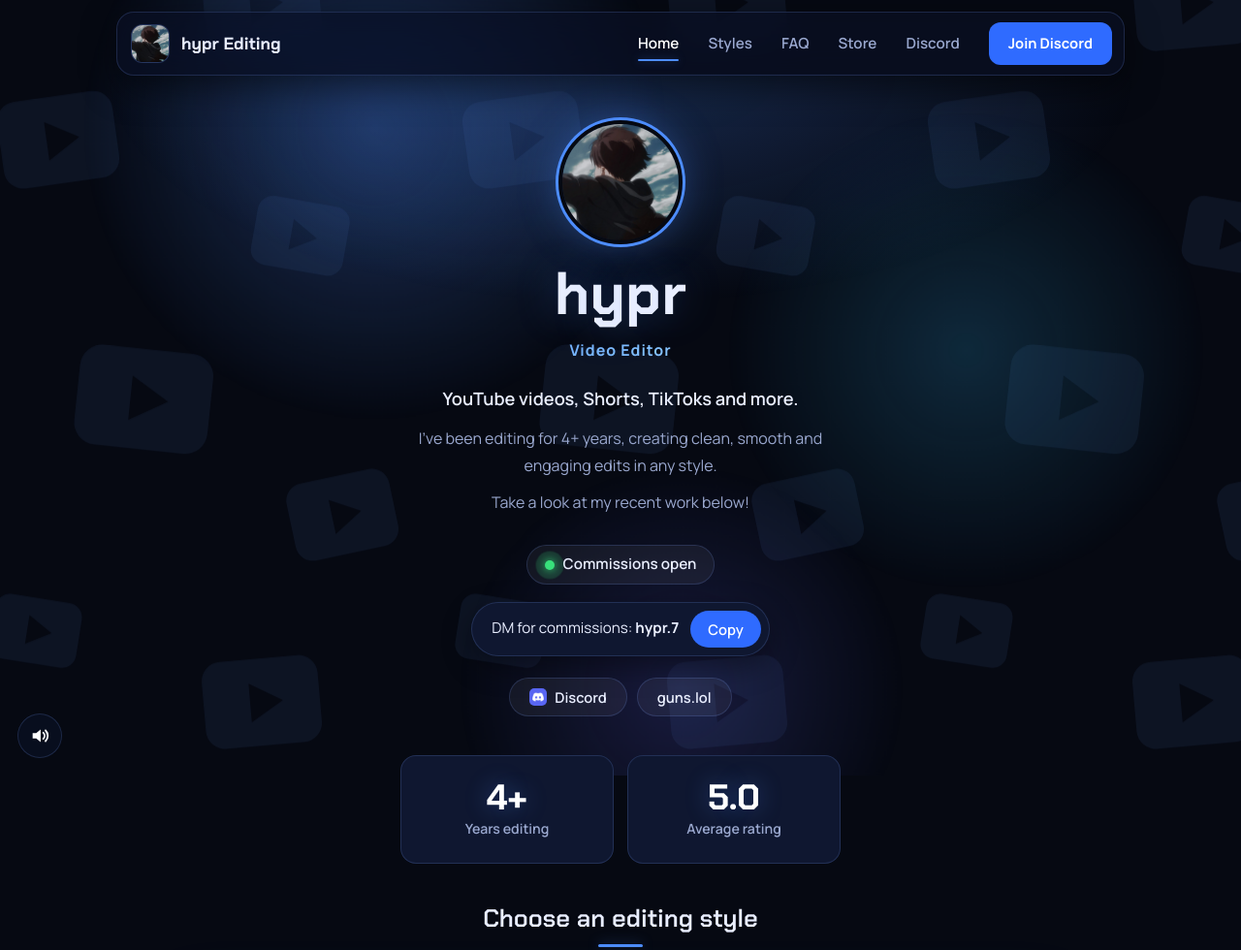
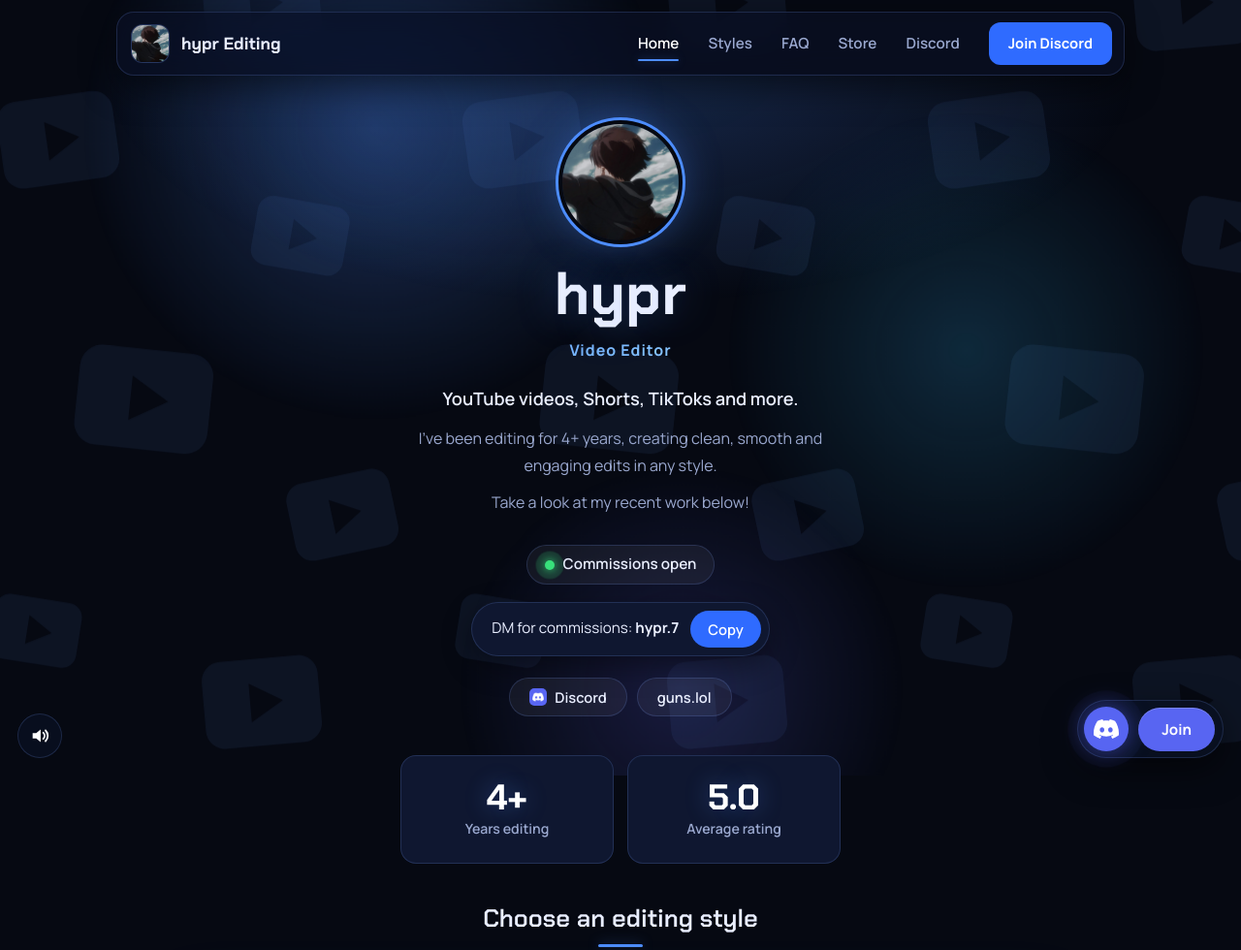
Before and after one commit to hyprr41/hyprr41.github.io, a plain HTML site: page index.html in a window 1280 px wide. Shown: the top 980 px of the page at 97% size. Drawn offline with Linux system fonts and the light colour scheme.

Commit message:
Update index.html

```diff
--- a/index.html
+++ b/index.html
@@ -1382,5 +1382,27 @@ route(true);
 })();
 </script>
 <script src="sfx.js"></script>
+   <style>
+.totop{bottom:86px}
+.dc-fab{position:fixed;right:18px;bottom:18px;z-index:66;display:flex;align-items:center;gap:10px;padding:6px;border-radius:999px;background:rgba(10,16,34,.88);border:1px solid var(--line);-webkit-backdrop-filter:blur(14px);backdrop-filter:blur(14px);box-shadow:0 12px 34px rgba(0,0,0,.5);opacity:0;translate:0 24px;animation:dcIn .8s var(--ease) 1.2s forwards;transition:box-shadow .3s ease,border-color .3s ease}
+.dc-fab:hover{border-color:#5865f2;box-shadow:0 14px 40px rgba(0,0,0,.55),0 0 30px rgba(88,101,242,.4)}
+@keyframes dcIn{to{opacity:1;translate:0 0}}
+.dc-logo{position:relative;isolation:isolate;flex:none;width:46px;height:46px;border-radius:50%;display:grid;place-items:center;background:#5865f2;color:#fff;box-shadow:0 0 22px rgba(88,101,242,.55);transition:transform .45s var(--spring)}
+.dc-logo:hover{transform:rotate(-10deg) scale(1.08)}
+.dc-logo::after{content:"";position:absolute;inset:0;border-radius:50%;background:#5865f2;z-index:-1;animation:dcPing 2.6s var(--ease) infinite}
+@keyframes dcPing{from{transform:scale(1);opacity:.55}to{transform:scale(1.8);opacity:0}}
+.dc-logo svg{width:26px;height:26px;fill:currentColor}
+.dc-fab .dc-join{display:inline-flex;align-items:center;padding:12px 24px;margin:0 2px 0 0;border-radius:999px;border:0;background:#5865f2;color:#fff;font:700 .95rem var(--body);text-decoration:none;cursor:pointer;box-shadow:inset 0 1px 0 rgba(255,255,255,.2);transition:background .2s ease,box-shadow .2s ease,transform .3s var(--spring)}
+.dc-fab .dc-join:hover{background:#6b78ff;box-shadow:0 8px 22px rgba(88,101,242,.55);transform:translateY(-2px)}
+.lite .dc-fab,.lite .dc-logo::after{animation:none;opacity:1;translate:none}
+@media(max-width:560px){.dc-fab{right:12px;bottom:12px}.totop{bottom:78px;right:12px}.dc-fab .dc-join{padding:11px 18px}}
+</style>
+
+<div class="dc-fab">
+  <a class="dc-logo" href="https://discord.gg/efUch4nwY2" target="_blank" rel="noopener noreferrer" aria-label="Discord">
+    <svg viewBox="0 0 24 24" aria-hidden="true"><path d="M20.317 4.3698a19.7913 19.7913 0 00-4.8851-1.5152.0741.0741 0 00-.0785.0371c-.211.3753-.4447.8648-.6083 1.2495-1.8447-.2762-3.68-.2762-5.4868 0-.1636-.3933-.4058-.8742-.6177-1.2495a.077.077 0 00-.0785-.037 19.7363 19.7363 0 00-4.8852 1.515.0699.0699 0 00-.0321.0277C.5334 9.0458-.319 13.5799.0992 18.0578a.0824.0824 0 00.0312.0561c2.0528 1.5076 4.0413 2.4228 5.9929 3.0294a.0777.0777 0 00.0842-.0276c.4616-.6304.8731-1.2952 1.226-1.9942a.076.076 0 00-.0416-.1057c-.6528-.2476-1.2743-.5495-1.8722-.8923a.077.077 0 01-.0076-.1277c.1258-.0943.2517-.1923.3718-.2914a.0743.0743 0 01.0776-.0105c3.9278 1.7933 8.18 1.7933 12.0614 0a.0739.0739 0 01.0785.0095c.1202.099.246.1981.3728.2924a.077.077 0 01-.0066.1276 12.2986 12.2986 0 01-1.873.8914.0766.0766 0 00-.0407.1067c.3604.698.7719 1.3628 1.225 1.9932a.076.076 0 00.0842.0286c1.961-.6067 3.9495-1.5219 6.0023-3.0294a.077.077 0 00.0313-.0552c.5004-5.177-.8382-9.6739-3.5485-13.6604a.061.061 0 00-.0312-.0286zM8.02 15.3312c-1.1825 0-2.1569-1.0857-2.1569-2.419 0-1.3332.9555-2.4189 2.157-2.4189 1.2108 0 2.1757 1.0952 2.1568 2.419 0 1.3332-.9555 2.4189-2.1569 2.4189zm7.9748 0c-1.1825 0-2.1569-1.0857-2.1569-2.419 0-1.3332.9554-2.4189 2.1569-2.4189 1.2108 0 2.1757 1.0952 2.1568 2.419 0 1.3332-.946 2.4189-2.1568 2.4189z"/></svg>
+  </a>
+  <a class="dc-join chip rip" href="https://discord.gg/efUch4nwY2" target="_blank" rel="noopener noreferrer">Join</a>
+</div>
 </body>
 </html>
```
